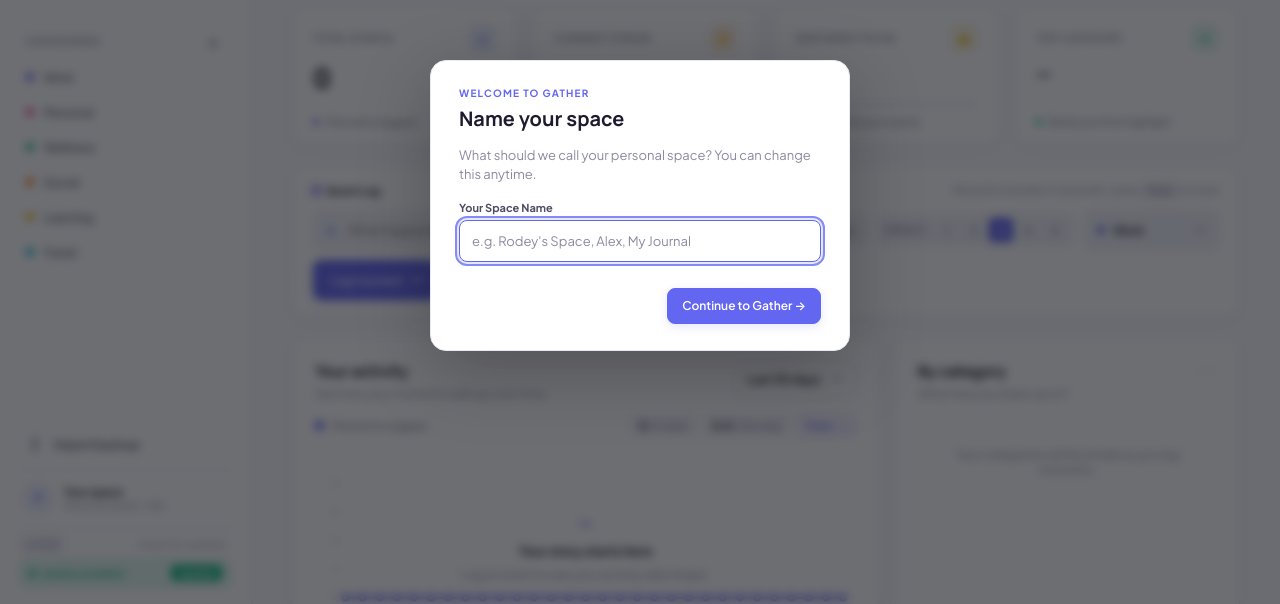
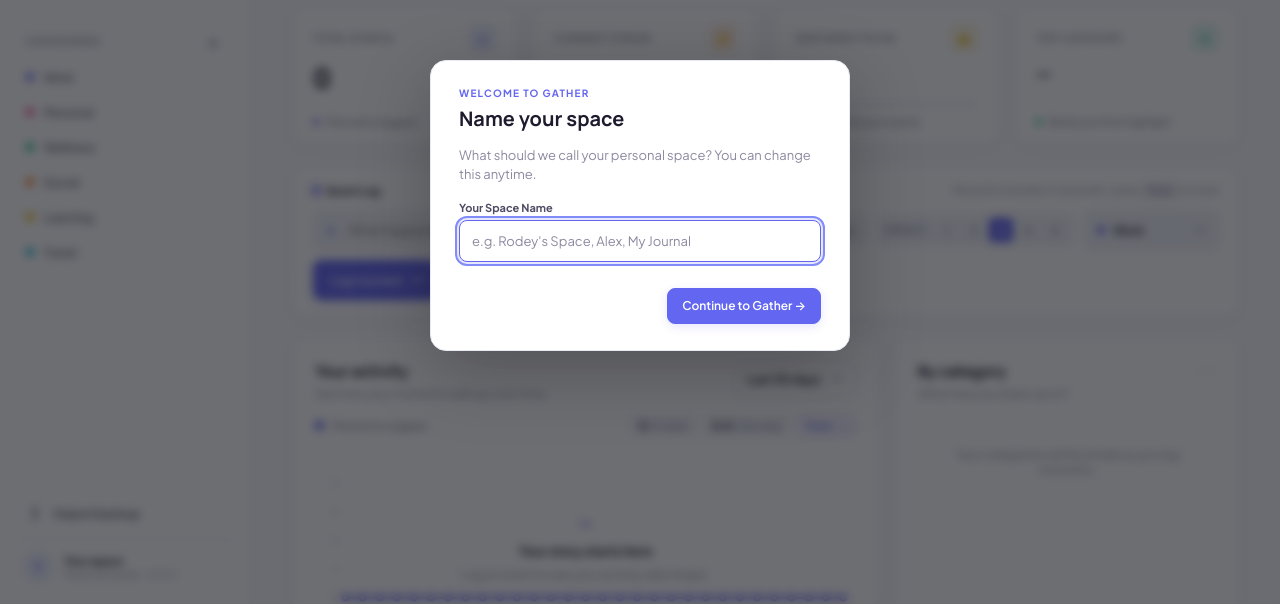
Before and after one commit to yuvrajrode/Event-Tracker, a plain HTML site: page index.html in a window 1280 px wide. Shown: the part 195-799 px from the top of the page. Drawn offline with Linux system fonts and the light colour scheme.

Commit message:
chore: remove update popup and simplify sidebar with clean version tag

```diff
--- a/app.js
+++ b/app.js
@@ -1771,65 +1771,6 @@
     }
   });
 
-  async function checkForUpdates(manual = false) {
-    const versionBadge = $("#app-version-badge");
-    const updateWrap = $("#update-notification");
-    const updateText = $("#update-text");
-
-    if (versionBadge) {
-      versionBadge.textContent = `v${APP_VERSION}`;
-    }
-
-    try {
-      // 1. Check Service Worker registration for waiting updates
-      if ("serviceWorker" in navigator) {
-        const reg = await navigator.serviceWorker.getRegistration();
-        if (reg) {
-          reg.update().catch(() => {});
-          if (reg.waiting) {
-            if (updateWrap) updateWrap.hidden = false;
-            if (updateText) updateText.textContent = "New update ready!";
-            return;
-          }
-        }
-      }
-
-      // 2. Check version.json for version increment
-      const res = await fetch(`./version.json?_t=${Date.now()}`);
-      if (res.ok) {
-        const data = await res.json();
-        if (data && data.version && data.version !== APP_VERSION) {
-          if (updateWrap) updateWrap.hidden = false;
-          if (updateText) updateText.textContent = `Update v${data.version} ready!`;
-          return;
-        }
-      }
-
-      if (manual) {
-        showToast(`You're on the latest version (v${APP_VERSION})! ✳`);
-      }
-    } catch (_) {
-      if (manual) {
-        showToast("Already up to date! ✳");
-      }
-    }
-  }
-
-  $("#check-update-button")?.addEventListener("click", () => checkForUpdates(true));
-  $("#apply-update-btn")?.addEventListener("click", async () => {
-    if ("serviceWorker" in navigator) {
-      const reg = await navigator.serviceWorker.getRegistration();
-      if (reg?.waiting) {
-        reg.waiting.postMessage("SKIP_WAITING");
-      }
-    }
-    if ("caches" in window) {
-      const names = await caches.keys();
-      await Promise.all(names.map((n) => caches.delete(n)));
-    }
-    window.location.reload(true);
-  });
-
     // Initialize
     initCustomSelect($("#chart-period"), false);
     initCustomSelect(els.quickCategorySelect, true);
@@ -1840,7 +1781,6 @@
 
     applyTheme(storage.getItem(THEME_KEY) || "light");
     checkFirstTimeUser();
-    checkForUpdates(false);
     const initialTab = window.location.hash === "#events" ? "events" : "overview";
     switchTab(initialTab);
     render();
--- a/index.html
+++ b/index.html
@@ -42,19 +42,7 @@
             <div class="avatar" id="user-avatar">Y</div>
             <div class="profile-copy">
               <strong id="user-space-name">Your space</strong>
-              <span id="user-space-sub">Personal tracker · Edit</span>
-            </div>
-          </div>
-
-          <div class="sidebar-version-wrap">
-            <div class="version-badge-row">
-              <span class="version-pill" id="app-version-badge">v1.0.0</span>
-              <button type="button" class="check-update-btn" id="check-update-button" title="Check for updates without downloading">Check for updates</button>
-            </div>
-            <div class="update-notification" id="update-notification" hidden>
-              <span class="update-pulse" aria-hidden="true"></span>
-              <span class="update-text" id="update-text">Update available!</span>
-              <button type="button" class="update-apply-btn" id="apply-update-btn">Update</button>
+              <span id="user-space-sub">Personal tracker · v1.0.0</span>
             </div>
           </div>
         </div>
@@ -444,9 +432,15 @@
     <div class="toast" id="toast" role="status" aria-live="polite"></div>
     <script src="app.js"></script>
     <script>
-      if ("serviceWorker" in navigator && (window.location.protocol === "http:" || window.location.protocol === "https:")) {
-        window.addEventListener("load", () => {
-          navigator.serviceWorker.register("./sw.js").catch(() => {});
+      // Clear any legacy service workers/caches to ensure real-time local updates
+      if ("serviceWorker" in navigator) {
+        navigator.serviceWorker.getRegistrations().then((regs) => {
+          for (const reg of regs) reg.unregister();
+        });
+      }
+      if ("caches" in window) {
+        caches.keys().then((keys) => {
+          for (const k of keys) caches.delete(k);
         });
       }
     </script>
--- a/styles.css
+++ b/styles.css
@@ -356,91 +356,6 @@ kbd {
 .profile-copy { display: grid; gap: 1px; font-size: 11px; }
 .profile-copy strong { font-weight: 700; color: var(--ink); }
 .profile-copy span { color: var(--muted); font-size: 10px; }
-
-.sidebar-version-wrap {
-  margin-top: 8px;
-  padding: 6px 4px 2px;
-  border-top: 1px solid var(--border);
-}
-.version-badge-row {
-  display: flex;
-  align-items: center;
-  justify-content: space-between;
-  gap: 6px;
-}
-.version-pill {
-  font-family: var(--font-display);
-  font-size: 10px;
-  font-weight: 700;
-  color: var(--muted);
-  background: var(--surface-subtle);
-  border: 1px solid var(--border);
-  padding: 1px 6px;
-  border-radius: 6px;
-  letter-spacing: 0.3px;
-}
-.check-update-btn {
-  background: transparent;
-  border: 0;
-  color: var(--faint);
-  font-size: 10px;
-  font-weight: 600;
-  padding: 2px 4px;
-  border-radius: 4px;
-  cursor: pointer;
-  transition: color 0.15s ease, background 0.15s ease;
-}
-.check-update-btn:hover {
-  color: var(--brand);
-  background: var(--brand-light);
-}
-
-.update-notification {
-  display: flex;
-  align-items: center;
-  gap: 6px;
-  margin-top: 6px;
-  padding: 5px 8px;
-  background: rgba(16, 185, 129, 0.12);
-  border: 1px solid rgba(16, 185, 129, 0.3);
-  border-radius: 8px;
-  animation: fadeIn 0.3s ease;
-}
-.update-pulse {
-  width: 7px;
-  height: 7px;
-  border-radius: 50%;
-  background: #10b981;
-  box-shadow: 0 0 0 0 rgba(16, 185, 129, 0.7);
-  animation: pulseGreen 1.8s infinite;
-  flex-shrink: 0;
-}
-@keyframes pulseGreen {
-  0% { box-shadow: 0 0 0 0 rgba(16, 185, 129, 0.7); }
-  70% { box-shadow: 0 0 0 6px rgba(16, 185, 129, 0); }
-  100% { box-shadow: 0 0 0 0 rgba(16, 185, 129, 0); }
-}
-.update-text {
-  font-size: 10px;
-  font-weight: 600;
-  color: #10b981;
-  flex: 1;
-}
-.update-apply-btn {
-  background: #10b981;
-  color: #fff;
-  border: 0;
-  border-radius: 5px;
-  padding: 2px 7px;
-  font-size: 10px;
-  font-weight: 700;
-  cursor: pointer;
-  transition: opacity 0.15s ease, transform 0.12s ease;
-}
-.update-apply-btn:hover {
-  opacity: 0.9;
-  transform: scale(1.04);
-}
 
 /* TAB VIEWS */
 .tab-view {
--- a/version.json
+++ /dev/null
@@ -1,5 +0,0 @@
-{
-  "version": "1.0.0",
-  "releasedAt": "2026-11-22",
-  "description": "Gather v1.0.0 with 1-5 Impact rating system, streaks, and data safety."
-}
```
Also changed, not shown: sw.js (deleted, +0 -57 lines), 1 other file.
